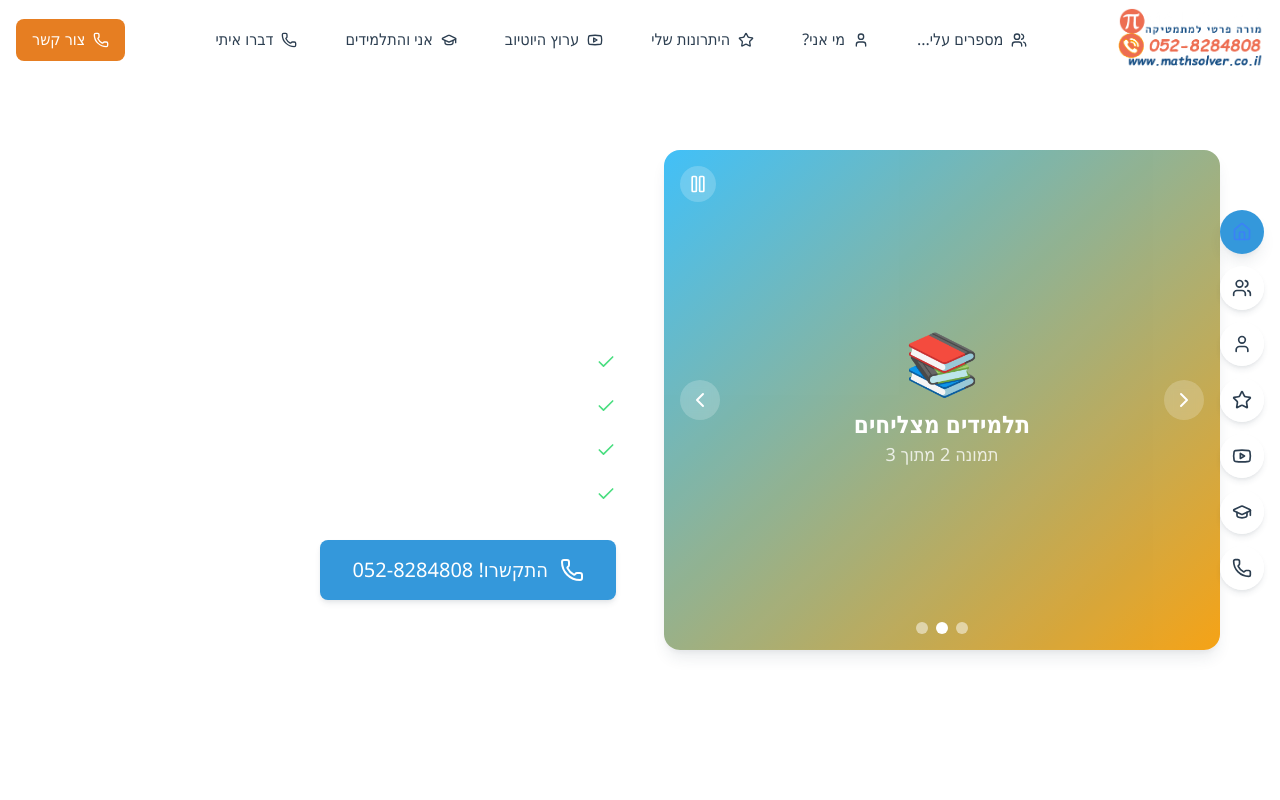
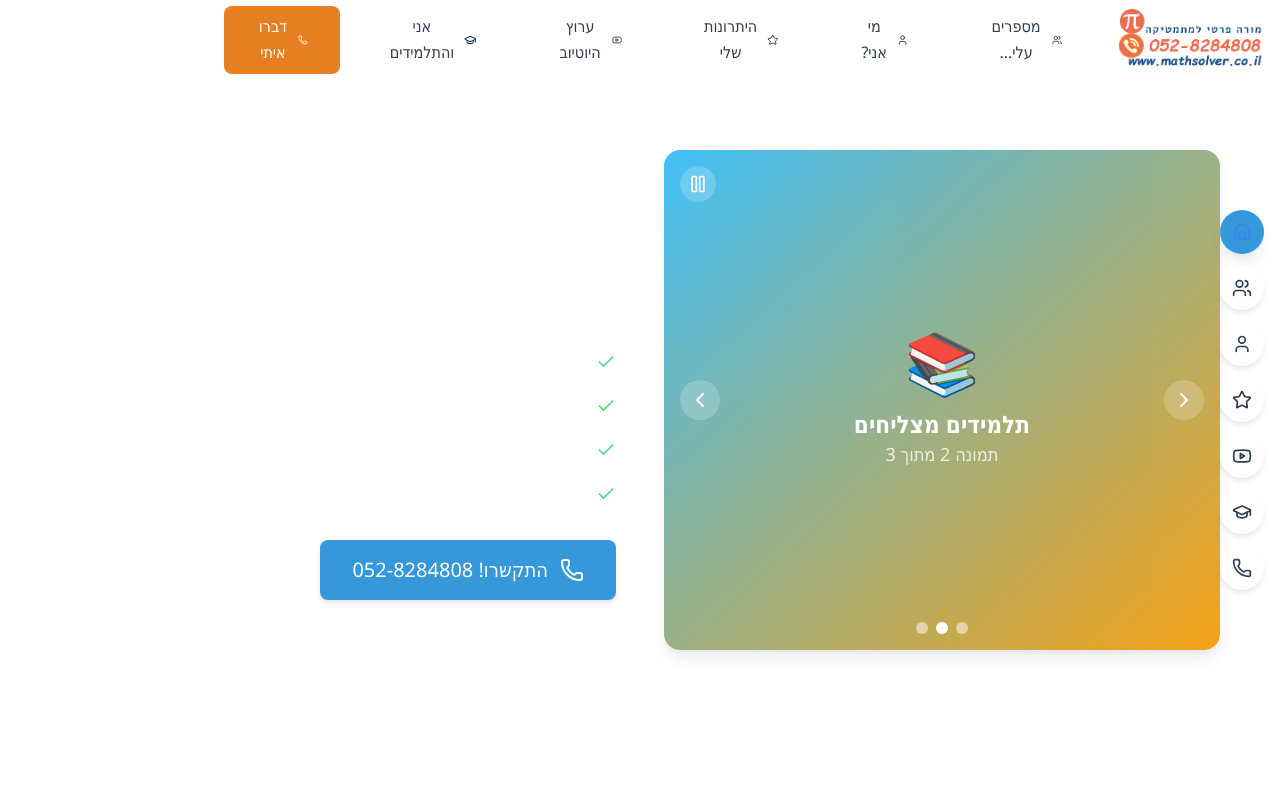
Before and after one commit to aviph/mathsolver.co.il, a Next.js app: page / in a window 1280 px wide. Shown: the top 800 px of the page. Built offline with nearby package versions, Linux system fonts and the light colour scheme.

Commit message:
שיפור עיצוב הניווט בכותרת: עדכון מרווחים, שינוי צבעים לכפתור צור קשר, והוספת כפתור המבורגר למובייל עם התאמה לצבעים בעת גלילה.

```diff
--- a/src/components/Header.tsx
+++ b/src/components/Header.tsx
@@ -83,7 +83,7 @@ export default function Header() {
         transition={{ duration: 0.5 }}
       >
         <div className="container-custom px-4">
-          <div className="flex items-center justify-between h-16 md:h-20">
+          <div className="flex items-center h-16 md:h-20">
             {/* לוגו */}
             <motion.div
               className="flex items-center"
@@ -100,18 +100,23 @@ export default function Header() {
             </motion.div>
 
             {/* ניווט דסקטופ */}
-            <nav className="hidden lg:flex items-center space-x-6 space-x-reverse">
+            <nav className="hidden lg:flex items-center space-x-4 space-x-reverse mr-6 flex-1">
               {navItems.map((item) => {
                 const Icon = item.icon
                 const isActive = activeSection === item.id
+                const isContact = item.id === 'contact'
 
                 return (
                   <motion.button
                     key={item.id}
                     onClick={() => scrollToSection(item.id)}
-                    className={`flex items-center space-x-2 space-x-reverse px-3 py-2 rounded-lg transition-all duration-300 ${
-                      isActive
+                    className={`flex items-center space-x-2 space-x-reverse px-8 py-2 rounded-lg transition-all duration-300 ${
+                      isContact
+                        ? 'bg-secondary-500 text-white hover:bg-secondary-600'
+                        : isActive
                           ? 'bg-primary-500 text-white shadow-math'
+                          : isScrolled
+                            ? 'text-white hover:bg-primary-50 hover:text-primary-500'
                             : 'text-math-blue hover:bg-primary-50 hover:text-primary-500'
                     }`}
                     whileHover={{ scale: 1.05 }}
@@ -124,24 +129,19 @@ export default function Header() {
               })}
             </nav>
 
-            {/* כפתור צור קשר */}
-            <motion.button
-              className="hidden md:flex items-center space-x-2 space-x-reverse bg-secondary-500 text-white px-4 py-2 rounded-lg font-medium hover:bg-secondary-600 transition-colors duration-300"
-              whileHover={{ scale: 1.05 }}
-              whileTap={{ scale: 0.95 }}
-              onClick={() => scrollToSection('contact')}
-            >
-              <Phone className="w-4 h-4" />
-              <span>צור קשר</span>
-            </motion.button>
-
+            <div className="flex-1 flex justify-end">
               {/* כפתור המבורגר למובייל */}
                             <button
-              className="lg:hidden p-2 text-math-blue hover:text-primary-500 transition-colors duration-300"
+                className={`lg:hidden p-2 transition-colors duration-300 ${
+                  isScrolled
+                    ? 'text-white hover:text-primary-500'
+                    : 'text-math-blue hover:text-primary-500'
+                }`}
                 onClick={() => setIsMobileMenuOpen(!isMobileMenuOpen)}
               >
                 {isMobileMenuOpen ? <X className="w-6 h-6" /> : <Menu className="w-6 h-6" />}
               </button>
+            </div>
           </div>
         </div>
       </motion.header>
@@ -161,34 +161,29 @@ export default function Header() {
                 {navItems.map((item) => {
                   const Icon = item.icon
                   const isActive = activeSection === item.id
+                  const isContact = item.id === 'contact'
 
                   return (
                     <motion.button
                       key={item.id}
                       onClick={() => scrollToSection(item.id)}
-                      className={`flex items-center space-x-3 space-x-reverse px-4 py-3 rounded-lg transition-all duration-300 ${
-                        isActive
+                      className={`flex items-center space-x-3 space-x-reverse px-10 py-3 rounded-lg transition-all duration-300 ${
+                        isContact
+                          ? 'bg-secondary-500 text-white hover:bg-secondary-600'
+                          : isActive
                             ? 'bg-primary-500 text-white'
                             : 'text-math-blue hover:bg-primary-50 hover:text-primary-500'
                       }`}
                       whileHover={{ x: -5 }}
                       whileTap={{ scale: 0.95 }}
                     >
-                      <Icon className={`w-5 h-5 ${item.color}`} />
+                      <Icon className={`w-5 h-5 ${isContact ? 'text-white' : item.color}`} />
                       <span className="font-medium">{item.label}</span>
                     </motion.button>
                   )
                 })}
 
-                <motion.button
-                  className="flex items-center space-x-3 space-x-reverse px-4 py-3 bg-secondary-500 text-white rounded-lg font-medium hover:bg-secondary-600 transition-colors duration-300 mt-4"
-                  whileHover={{ x: -5 }}
-                  whileTap={{ scale: 0.95 }}
-                  onClick={() => scrollToSection('contact')}
-                >
-                  <Phone className="w-5 h-5" />
-                  <span>צור קשר</span>
-                </motion.button>
+
               </div>
             </nav>
           </motion.div>
@@ -204,7 +199,7 @@ export default function Header() {
             className={`group relative p-3 rounded-full transition-all duration-300 ${
               activeSection === 'home'
                 ? 'bg-primary-500 text-white shadow-math-lg'
-                : 'bg-white/80 text-math-blue hover:bg-primary-500 hover:text-white shadow-math'
+                : 'bg-white/90 text-math-blue hover:bg-primary-500 hover:text-white shadow-math'
             }`}
             whileHover={{ scale: 1.1 }}
             whileTap={{ scale: 0.9 }}
@@ -231,7 +226,7 @@ export default function Header() {
                 className={`group relative p-3 rounded-full transition-all duration-300 ${
                   isActive
                     ? 'bg-primary-500 text-white shadow-math-lg'
-                    : 'bg-white/80 text-math-blue hover:bg-primary-500 hover:text-white shadow-math'
+                    : 'bg-white/90 text-math-blue hover:bg-primary-500 hover:text-white shadow-math'
                 }`}
                 whileHover={{ scale: 1.1 }}
                 whileTap={{ scale: 0.9 }}
```
Lines whose indentation alone changed are shown as unchanged.
